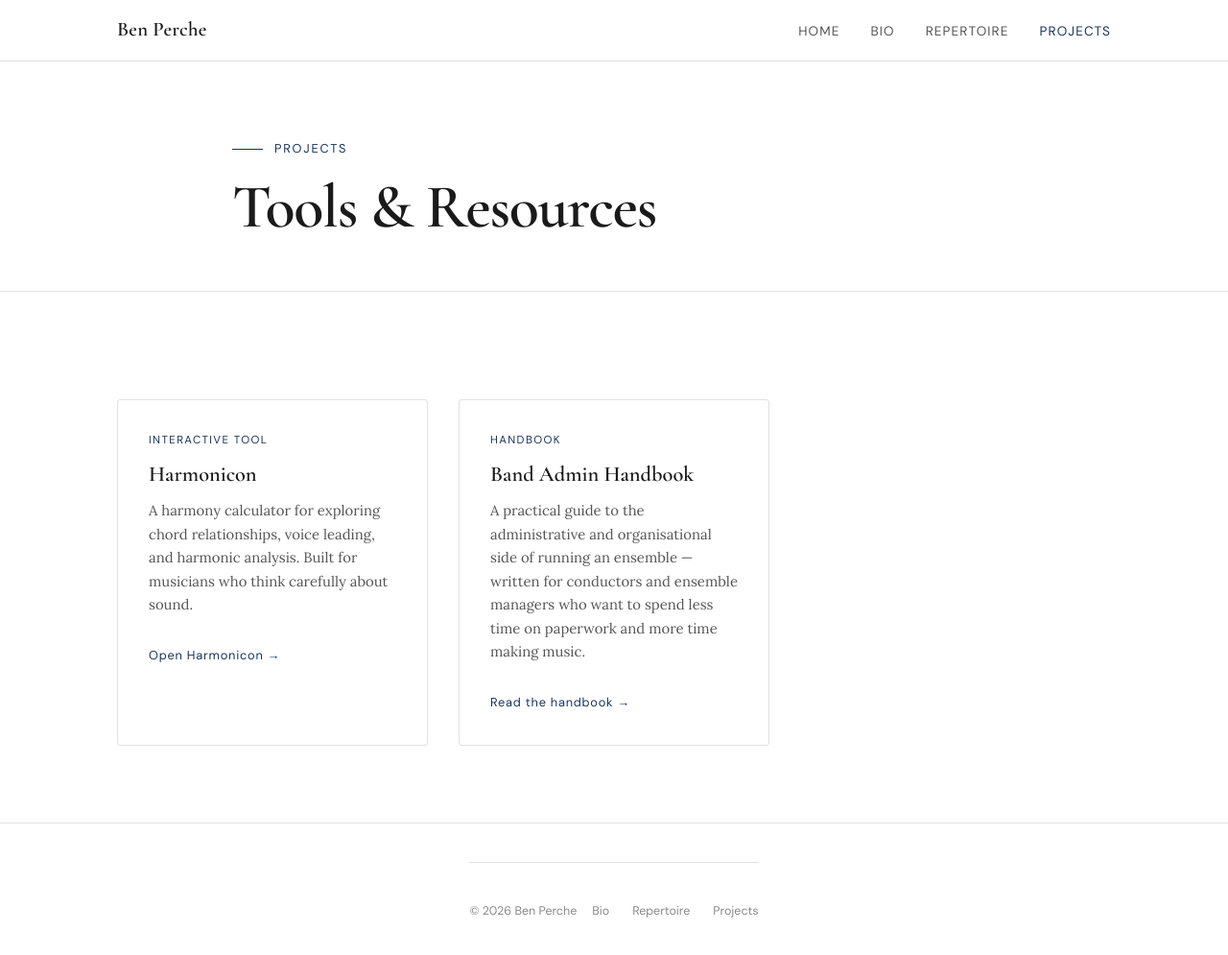
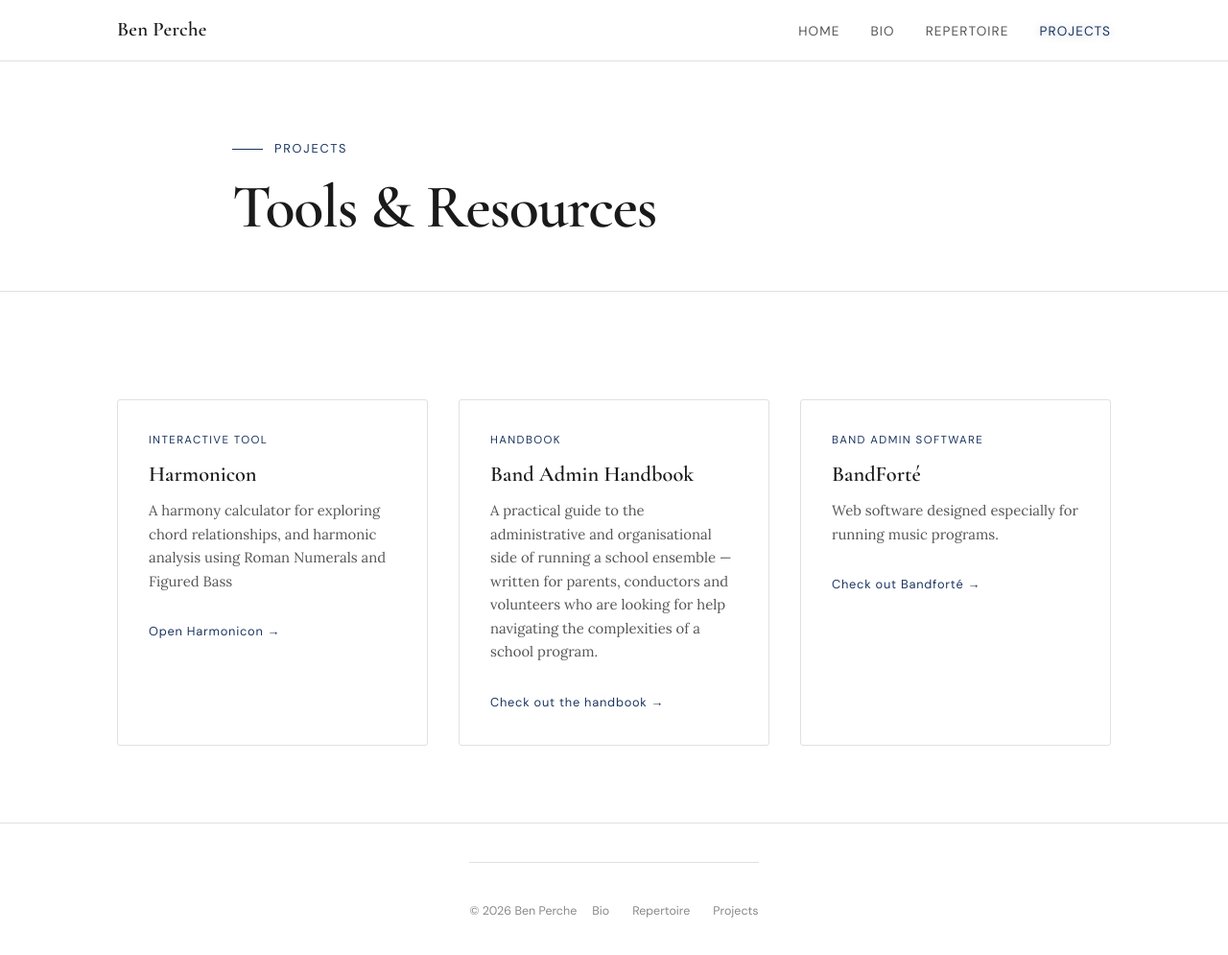
Before and after one commit to benperche/about, a Jekyll site: the page built from projects.md, in a window 1280 px wide and 1041 px high. Shown: the top 995 px of the window at 96% size. Built offline with Jekyll 4.4.1, drawn with Linux system fonts in a browser that asks for light colours.

Commit message:
Update projects and nav bar

```diff
--- a/assets/css/main.scss
+++ b/assets/css/main.scss
@@ -118,6 +118,7 @@ section + section { border-top: 1px solid var(--rule); }
 .nav__links a.active {
   color: var(--navy);
   text-decoration: none;
+  text-shadow: 0 1px 8px rgba(26, 53, 96, 0.25);
 }
 
 /* Mobile nav */
@@ -534,7 +535,7 @@ section + section { border-top: 1px solid var(--rule); }
   width: 100%;
   height: 100%;
   object-fit: cover;
-  object-position: 35% 8%;
+  object-position: 15% 10%;
   display: block;
 }
 
--- a/projects.md
+++ b/projects.md
@@ -18,11 +18,9 @@ title: Projects
         <p class="project-card__label">Interactive Tool</p>
         <h2 class="project-card__title">Harmonicon</h2>
         <p class="project-card__desc">
-          A harmony calculator for exploring chord relationships, voice leading,
-          and harmonic analysis. Built for musicians who think carefully about sound.
+          A harmony calculator for exploring chord relationships, and harmonic analysis using Roman Numerals and Figured Bass
         </p>
-        <!-- Update this href with the actual Harmonicon URL -->
-        <a href="#" class="project-card__link">Open Harmonicon →</a>
+        <a href="https://benperche.github.io/harmonicon/" class="project-card__link">Open Harmonicon →</a>
       </div>
 
       <div class="project-card">
@@ -30,14 +28,19 @@ title: Projects
         <h2 class="project-card__title">Band Admin Handbook</h2>
         <p class="project-card__desc">
           A practical guide to the administrative and organisational side of running
-          an ensemble — written for conductors and ensemble managers who want to
-          spend less time on paperwork and more time making music.
+          a school ensemble — written for parents, conductors and volunteers who are looking for help navigating the complexities of a school program.
         </p>
-        <!-- Update this href with the actual handbook URL -->
-        <a href="#" class="project-card__link">Read the handbook →</a>
+        <a href="https://bit.ly/bandadminhandbook" class="project-card__link">Check out the handbook →</a>
       </div>
 
-      <!-- Add more project cards here following the same pattern -->
+      <div class="project-card">
+        <p class="project-card__label">Band Admin Software</p>
+        <h2 class="project-card__title">BandForté</h2>
+        <p class="project-card__desc">
+          Web software designed especially for running music programs.
+        </p>
+        <a href="https://www.bandforte.com.au" class="project-card__link">Check out Bandforté →</a>
+      </div>
 
     </div>
   </div>
```
